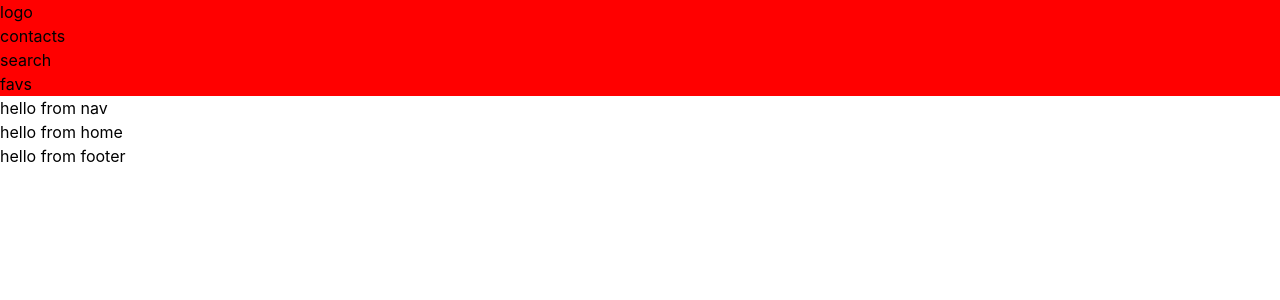
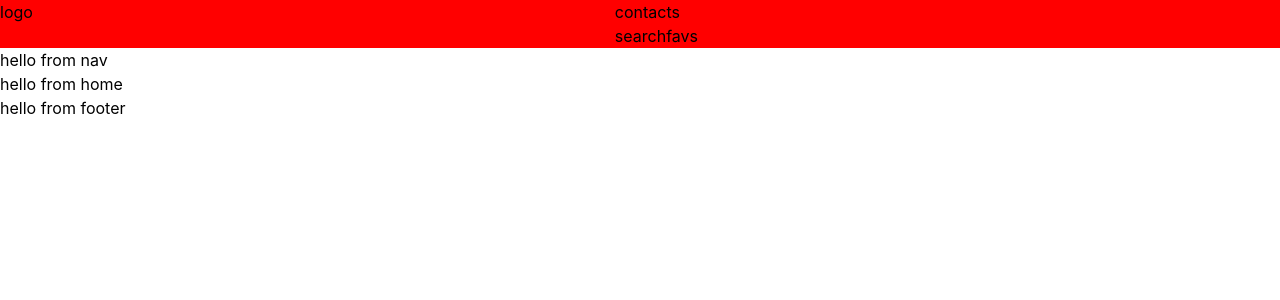
Before and after one commit to RXstoinkboy/dream-house, a React (Create React App) app: page / in a window 1280 px wide. Shown: the top 300 px of the page. Built offline with nearby package versions, Linux system fonts and the light colour scheme.

Commit message:
working on header section

```diff
--- a/src/components/Contacts.js
+++ b/src/components/Contacts.js
@@ -1,8 +1,9 @@
 import React from 'react';
+import styles from './styles/Contacts.module.css'
 
 const Contacts = () => {
     return (
-        <div>
+        <div className={styles.wrapper}>
             contacts
         </div>
     );
--- a/src/components/Favourites.js
+++ b/src/components/Favourites.js
@@ -1,8 +1,9 @@
-import React from 'react';
+import React from 'react'
+import styles from './styles/Favourites.module.css'
 
 const Favourites = () => {
     return (
-        <div>
+        <div className={styles.wrapper}>
             favs
         </div>
     );
--- a/src/components/Header.js
+++ b/src/components/Header.js
@@ -12,8 +12,10 @@ const Header = () => {
         <div className={styles.grid}>
             <Logo />
             <Contacts />
-            <SearchBar />
-            <Favourites />
+            <div className={styles.infoBar}>
+                <SearchBar />
+                <Favourites />
+            </div>
         </div>
     );
 };
--- a/src/components/Logo.js
+++ b/src/components/Logo.js
@@ -1,8 +1,9 @@
-import React from 'react';
+import React from 'react'
+import styles from './styles/Logo.module.css'
 
 const Logo = () => {
     return (
-        <div>
+        <div className={styles.wrapper}>
           logo
         </div>
     );
--- a/src/components/SearchBar.js
+++ b/src/components/SearchBar.js
@@ -1,8 +1,9 @@
 import React from 'react';
+import styles from './styles/SearchBar.module.css'
 
 const SearchBar = () => {
     return (
-        <div>
+        <div className={styles.wrapper}>
             search
         </div>
     );
--- /dev/null
+++ b/src/components/styles/Contacts.module.css
@@ -0,0 +1,4 @@
+.wrapper{
+    grid-column: 2/-1;
+    grid-row: 1/2;
+}
--- /dev/null
+++ b/src/components/styles/Favourites.module.css
@@ -0,0 +1,4 @@
+.wrapper{
+    grid-column: 2/-1;
+    grid-row: 2/-1;
+}
--- a/src/components/styles/Header.module.css
+++ b/src/components/styles/Header.module.css
@@ -2,4 +2,9 @@
     background: red;
     grid-template-columns: auto auto;
     grid-template-rows: 1fr 1fr;
+    display: grid;
 }
+
+.infoBar{
+    display: flex;
+}
--- /dev/null
+++ b/src/components/styles/Logo.module.css
@@ -0,0 +1,4 @@
+.wrapper{
+    grid-column: 1/2;
+    grid-row: 1/-1;
+}
--- /dev/null
+++ b/src/components/styles/SearchBar.module.css
@@ -0,0 +1,4 @@
+.wrapper{
+    grid-column: 2/-1;
+    grid-row: 2/-1;
+}
```
